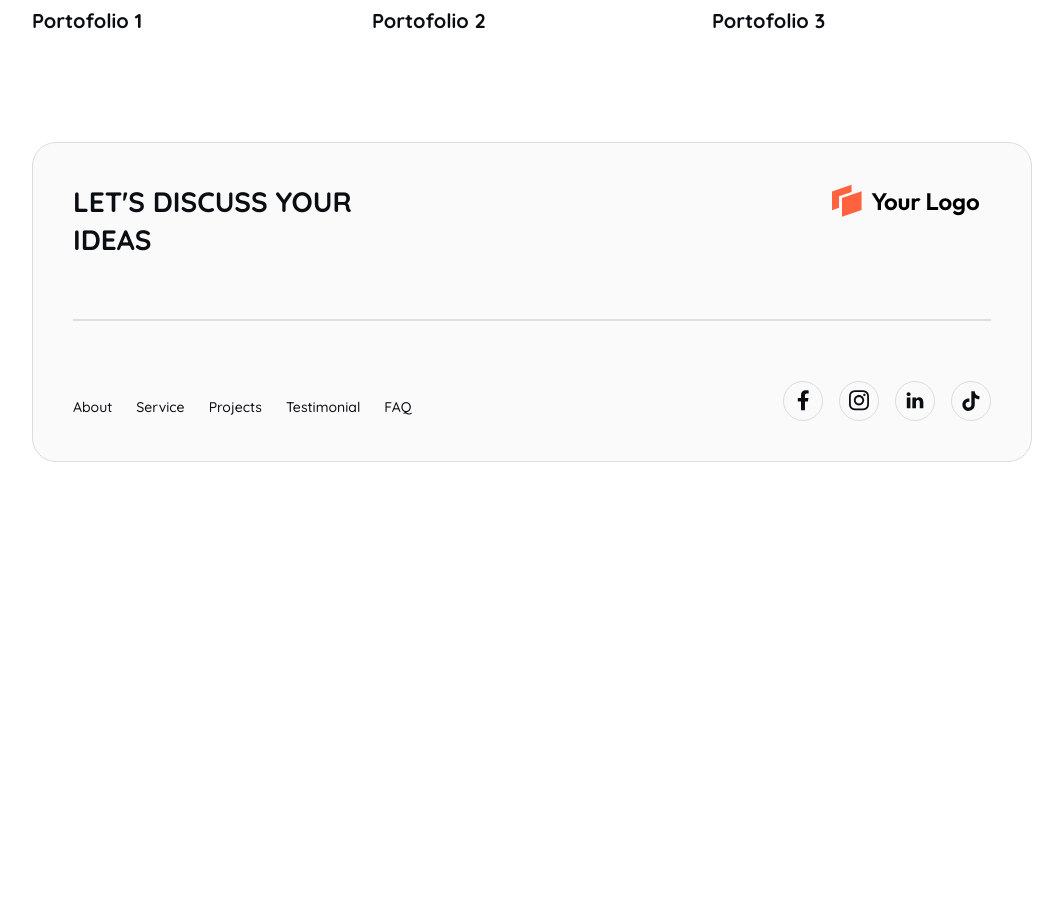
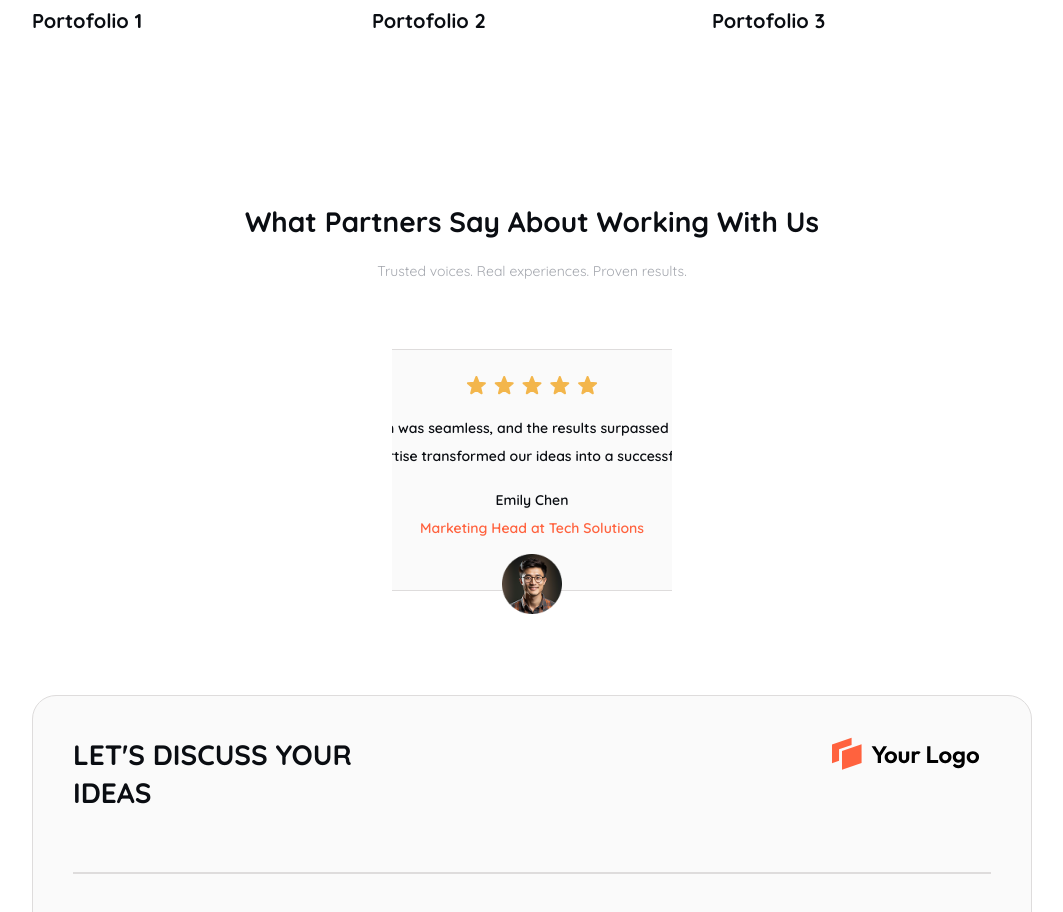
Before and after one commit to hanssav/wph-7-landing-page, a React (Vite) app: page / in a window 1280 px wide. Shown: the part 3724-4636 px from the top of the page, without its empty margins (108-1171 px from the left). Before the commit the page ends 4210 px from the top, so only its background shows below. Built offline with nearby package versions, Linux system fonts and the light colour scheme.

Commit message:
feat/testimonial-section
Signed-off-by: hanssav <handihandi40@gmail.com>

```diff
--- a/src/App.tsx
+++ b/src/App.tsx
@@ -6,6 +6,7 @@ import Layout from './components/container/Layout';
 import Portofolio from './components/container/PortofolioSection ';
 import Process from './components/container/ProcessSection';
 import Service from './components/container/ServiceSection';
+import Testimonial from './components/container/TestimonialSection/Testimonial';
 
 function App() {
   return (
@@ -18,6 +19,7 @@ function App() {
         <Service />
         <Industry />
         <Portofolio />
+        <Testimonial />
       </main>
     </Layout>
   );
--- /dev/null
+++ b/src/components/container/TestimonialSection/Testimonial.constants.ts
@@ -0,0 +1,35 @@
+import { icons, images } from '../../../constants';
+import type { Testimonial } from './Testimonial.types';
+
+export const testimonials: Testimonial[] = [
+  {
+    id: 'testimonial-1',
+    quote:
+      'The team delivered exactly what we needed — on time and with outstanding quality. Their attention to detail and communication were top-notch.',
+    name: 'Sarah Tan',
+    role: 'Product Manager at Finovate',
+    ratingSrc: icons.rating,
+    quoteIconSrc: icons.quote,
+    userImageSrc: images.testimonialUser1,
+  },
+  {
+    id: 'testimonial-2',
+    quote:
+      'The collaboration was seamless, and the results surpassed our expectations. Their expertise transformed our ideas into a successful product.',
+    name: 'Emily Chen',
+    role: 'Marketing Head at Tech Solutions',
+    ratingSrc: icons.rating,
+    quoteIconSrc: icons.quote,
+    userImageSrc: images.testimonialUser2,
+  },
+  {
+    id: 'testimonial-3',
+    quote:
+      'Working with this team was a game-changer for our project. They understood our vision and turned it into reality efficiently and effectively.',
+    name: 'John Lee',
+    role: 'Creative Director at Innovate Corp',
+    ratingSrc: icons.rating,
+    quoteIconSrc: icons.quote,
+    userImageSrc: images.testimonialUser3,
+  },
+];
--- /dev/null
+++ b/src/components/container/TestimonialSection/Testimonial.tsx
@@ -0,0 +1,93 @@
+import React from 'react';
+import Typography, { Subtitle, Title } from '../../ui/Typography';
+import SectionWrapper from '../SectionWrapper';
+import { testimonials } from './Testimonial.constants';
+import Image from '../../ui/Image';
+import clsx from 'clsx';
+
+const BlurWrapper: React.FC<{ align: 'left' | 'right' }> = ({
+  align = 'left',
+}) => {
+  const alignLeft = align === 'left';
+  return (
+    <div
+      className={clsx(
+        'hidden lg:block absolute z-20 top-7 lg:top-48 h-2/3 w-[500px] bg-white dark:bg-black',
+        // Position horizontally based on alignLeft (either left or right side)
+        alignLeft ? 'left-0' : 'right-0',
+
+        // Apply gradient mask that fades out toward the opposite side
+        `lg:[mask-image:linear-gradient(to_${
+          alignLeft ? 'right' : 'left'
+        },black_10%,transparent_100%)]`,
+
+        // Ensure mask covers fully and doesn’t repeat
+        '[mask-repeat:no-repeat] [mask-size:100%_100%]'
+      )}
+    ></div>
+  );
+};
+
+const Testimonial: React.FC = () => {
+  return (
+    <SectionWrapper
+      id='testimonial'
+      className='flex flex-col py-10 gap-10 lg:py-20 lg:gap-16 overflow-hidden relative'
+    >
+      {/* <!-- BLUR --> */}
+      {(['left', 'right'] as const).map((a, i) => (
+        <BlurWrapper key={i} align={a} />
+      ))}
+
+      {/* <!-- Title --> */}
+      <div className='flex flex-col gap-[11px] text-center'>
+        <Title>What Partners Say About Working With Us</Title>
+        <Subtitle>Trusted voices. Real experiences. Proven results.</Subtitle>
+      </div>
+
+      {/* <!-- CONTENT --> */}
+      <div id='review-slideshow' className='flex justify-center gap-5'>
+        {testimonials.map((t) => (
+          <div
+            key={t.id}
+            className='carousel-slide flex-shrink-0 w-full flex flex-col gap-4 px-4 pt-4 pb-12 rounded-2xl bg-base-50 dark:bg-base-950 border border-base-border dark:border-base-800 overflow-visible text-center relative z-10 lg:max-w-[594px] lg:px-6 lg:pt-6 lg:pb-12'
+          >
+            <div className='absolute max-w-16 -top-7 z-50'>
+              <Image src={t.quoteIconSrc} id='quote-icon' />
+            </div>
+
+            <div className='rating-testimoni flex flex-col gap-3 items-center relative lg:gap-4'>
+              <Image
+                className='max-w-[136px]'
+                src={t.ratingSrc}
+                id='rating-icon'
+              />
+              <Typography weight='semibold' size={{ base: 'sm', lg: 'lg' }}>
+                {t.quote}
+              </Typography>
+            </div>
+
+            <div className='user-testimoni'>
+              <Typography weight='semibold' size={{ base: 'sm', lg: 'lg' }}>
+                {t.name}
+              </Typography>
+              <Typography
+                weight='semibold'
+                size={{ base: 'sm', lg: 'lg' }}
+                className='text-primary'
+              >
+                {t.role}
+              </Typography>
+            </div>
+
+            <div className='absolute z-50 max-w-[60px] -bottom-6 left-1/2 -translate-x-1/2'>
+              <Image src={t.userImageSrc} id={t.id} className='w-full' />
+            </div>
+          </div>
+        ))}
+      </div>
+    </SectionWrapper>
+  );
+};
+
+export default Testimonial;
--- /dev/null
+++ b/src/components/container/TestimonialSection/index.tsx
@@ -0,0 +1,2 @@
+import Testimonial from './Testimonial';
+export default Testimonial;
```
Also changed, not shown: src/components/container/TestimonialSection/Testimonial.types.ts (added, +9 -0 lines).
